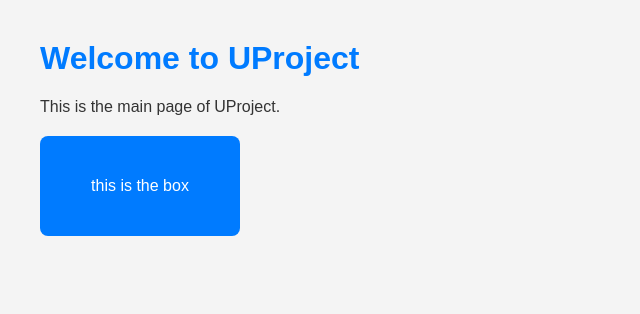
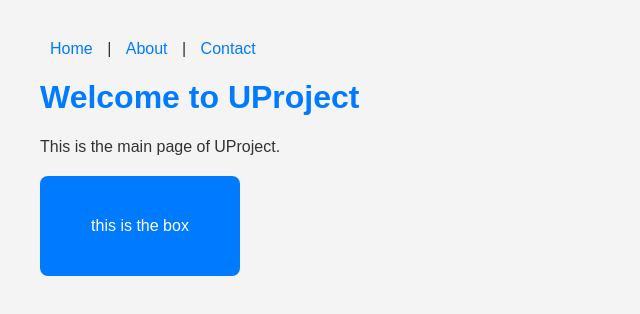
Before and after one commit to ppi-sideproject/UProject, a website: page index.html in a window 1280 px wide. Shown: the whole page, without its empty margins (0-640 px from the left). Drawn offline with Linux system fonts and the light colour scheme.

Commit message:
added navbar

```diff
--- a/index.html
+++ b/index.html
@@ -26,14 +26,23 @@
         margin-top: 20px;
         border-radius: 8px;
     }
-
+    .navbar a {
+        text-decoration: none;
+        color: #007BFF;
+        margin: 0 10px;
+    }
 </style>
 <body>
-
+    <nav class="navbar">
+        <a href="index.html">Home</a> |
+        <a href="about.html">About</a> |
+        <a href="contact.html">Contact</a>
+    </nav>
     <h1>Welcome to UProject</h1>
     <p>This is the main page of UProject.</p>
 
     <div class="box">this is the box</div>
 
+
 </body>
 </html>
```
